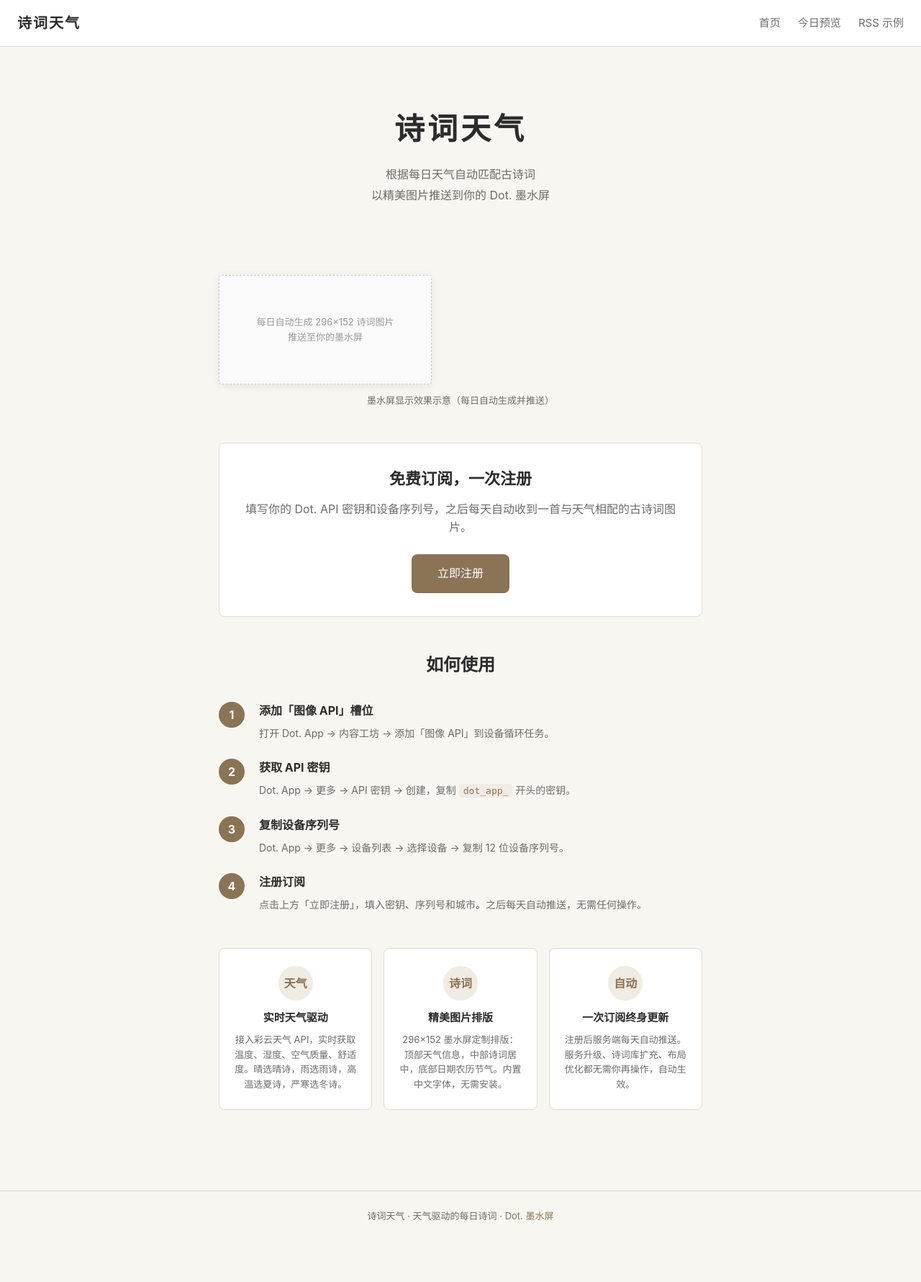
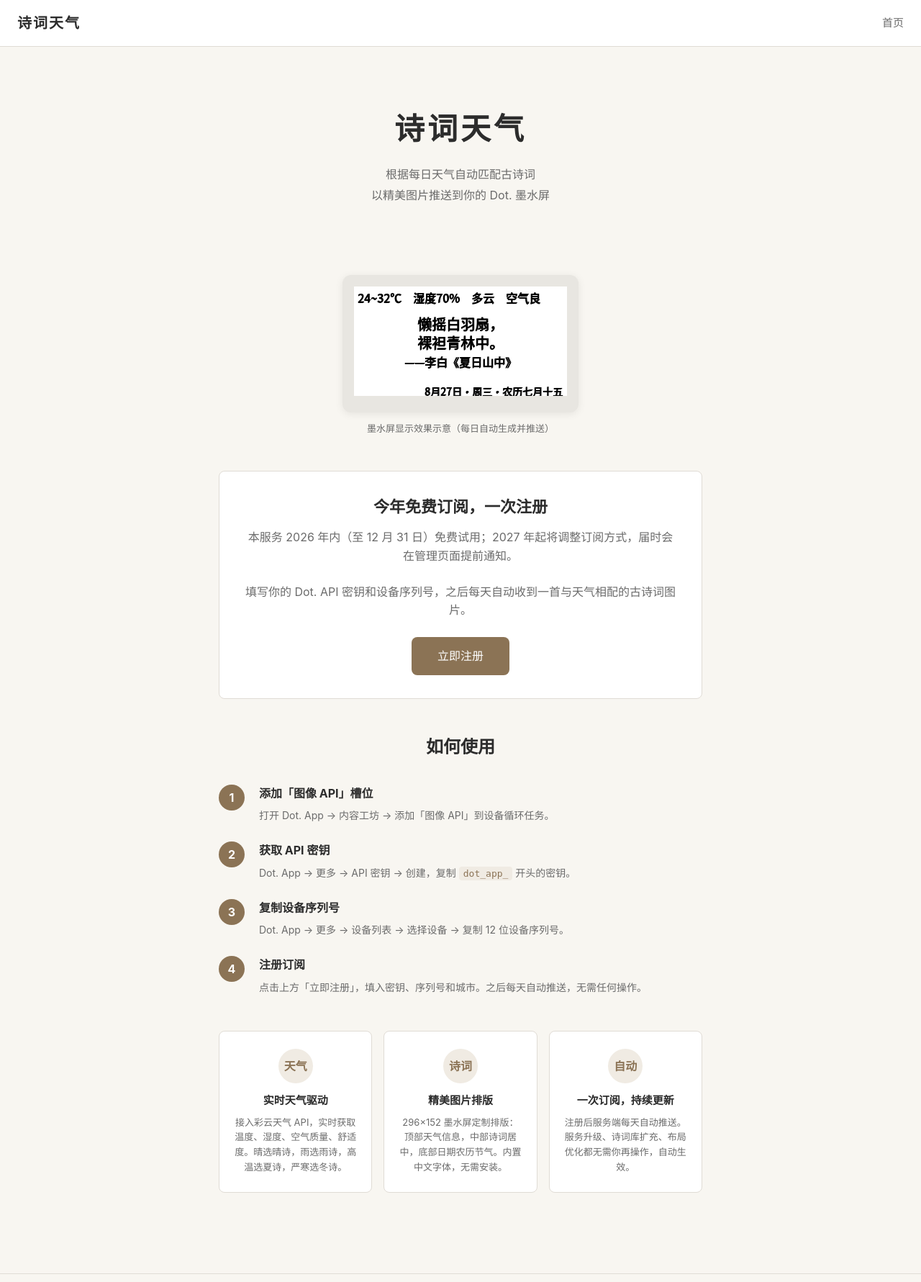
Before and after one commit to bearybearbearygood/poetry-weather, a Flask app: template templates/push_index.html in a window 1280 px wide. Shown: the top 1781 px of the page at 72% size. Before the commit the page ends 1695 px from the top, so only its background shows below. Run offline with Flask 2, Linux system fonts and the light colour scheme; the template is opened without the code that fills it, so the values that code supplies are empty.

Commit message:
fix(frontend): 首页示意图 + 免费订阅措辞 + 导航清理（v2.7.1）
- static/push_demo.png: 新增固定效果图（v2.6 布局，296×152 实际生成；非每日更新）
- templates/push_index.html: 示意图换为实际图片（device-mockup 居中）；CTA 标题改为「今年免费订阅」并说明「2026 年内免费，2027 年起调整订阅方式」；features 卡片标题「一次订阅终身更新」→「一次订阅，持续更新」
- templates/base.html: 导航去掉「今日预览」「RSS 示例」两个 404 链接（这两个是 rss_server.py 的端点，托管服务下 not found）

```diff
--- a/templates/base.html
+++ b/templates/base.html
@@ -11,8 +11,6 @@
         <a href="{{ url_for('index') }}" class="nav-logo">诗词天气</a>
         <div class="nav-links">
             <a href="{{ url_for('index') }}">首页</a>
-            <a href="/preview" target="_blank">今日预览</a>
-            <a href="/rss" target="_blank">RSS 示例</a>
         </div>
     </nav>
 
--- a/templates/push_index.html
+++ b/templates/push_index.html
@@ -8,15 +8,16 @@
 </section>
 
 <section class="preview">
-    <div class="device-mockup" style="width:296px;height:152px;display:flex;align-items:center;justify-content:center;border:1px dashed #ccc;border-radius:4px;background:#fafafa;color:#999;font-size:13px;">
-        每日自动生成 296×152 诗词图片<br>推送至你的墨水屏
+    <div class="device-mockup">
+        <img src="{{ url_for('static', filename='push_demo.png') }}" alt="墨水屏显示效果示意" width="296" height="152">
     </div>
     <p class="preview-caption">墨水屏显示效果示意（每日自动生成并推送）</p>
 </section>
 
 <!-- 注册入口 -->
 <section class="cta">
-    <h2>免费订阅，一次注册</h2>
+    <h2>今年免费订阅，一次注册</h2>
+    <p>本服务 2026 年内（至 12 月 31 日）免费试用；2027 年起将调整订阅方式，届时会在管理页面提前通知。</p>
     <p>填写你的 Dot. API 密钥和设备序列号，之后每天自动收到一首与天气相配的古诗词图片。</p>
     <a href="{{ url_for('register') }}" class="btn btn-primary btn-large">立即注册</a>
 </section>
@@ -70,7 +71,7 @@
     </div>
     <div class="feature-card">
         <div class="feature-icon">自动</div>
-        <h3>一次订阅终身更新</h3>
+        <h3>一次订阅，持续更新</h3>
         <p>注册后服务端每天自动推送。服务升级、诗词库扩充、布局优化都无需你再操作，自动生效。</p>
     </div>
 </section>
```
Also changed, not shown: static/push_demo.png (added).
